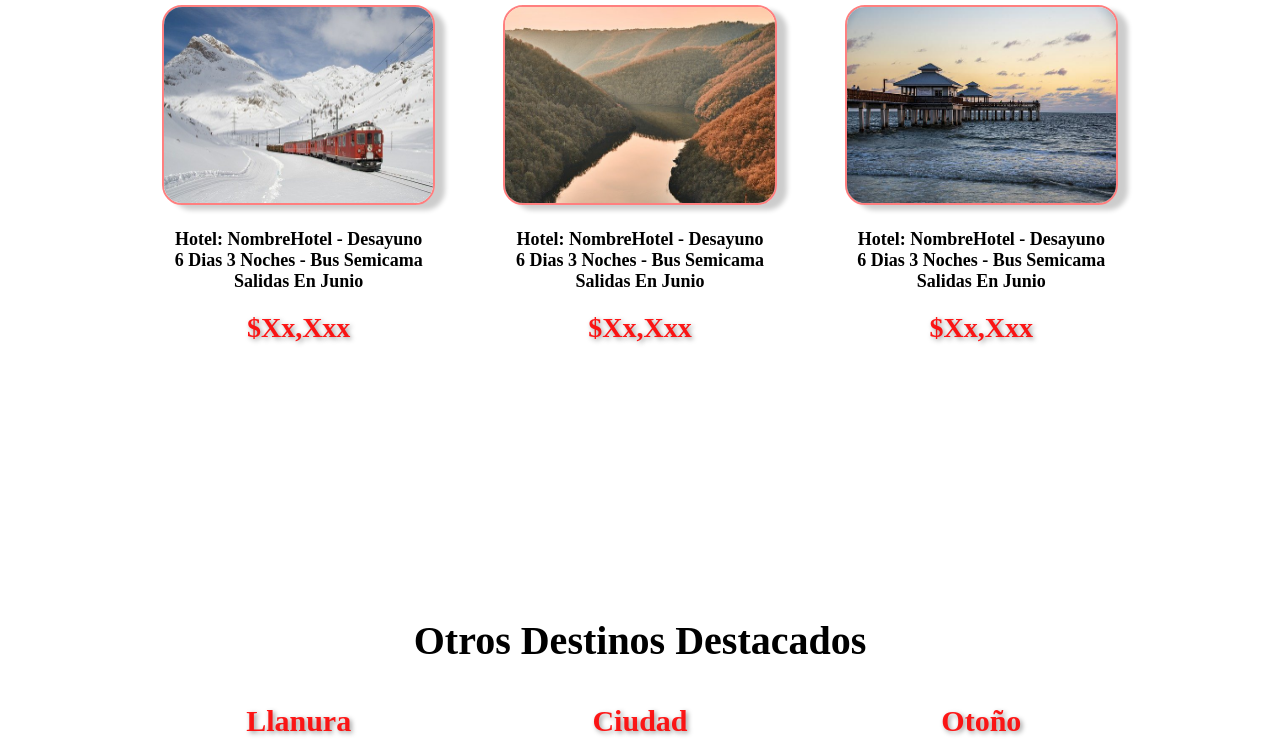
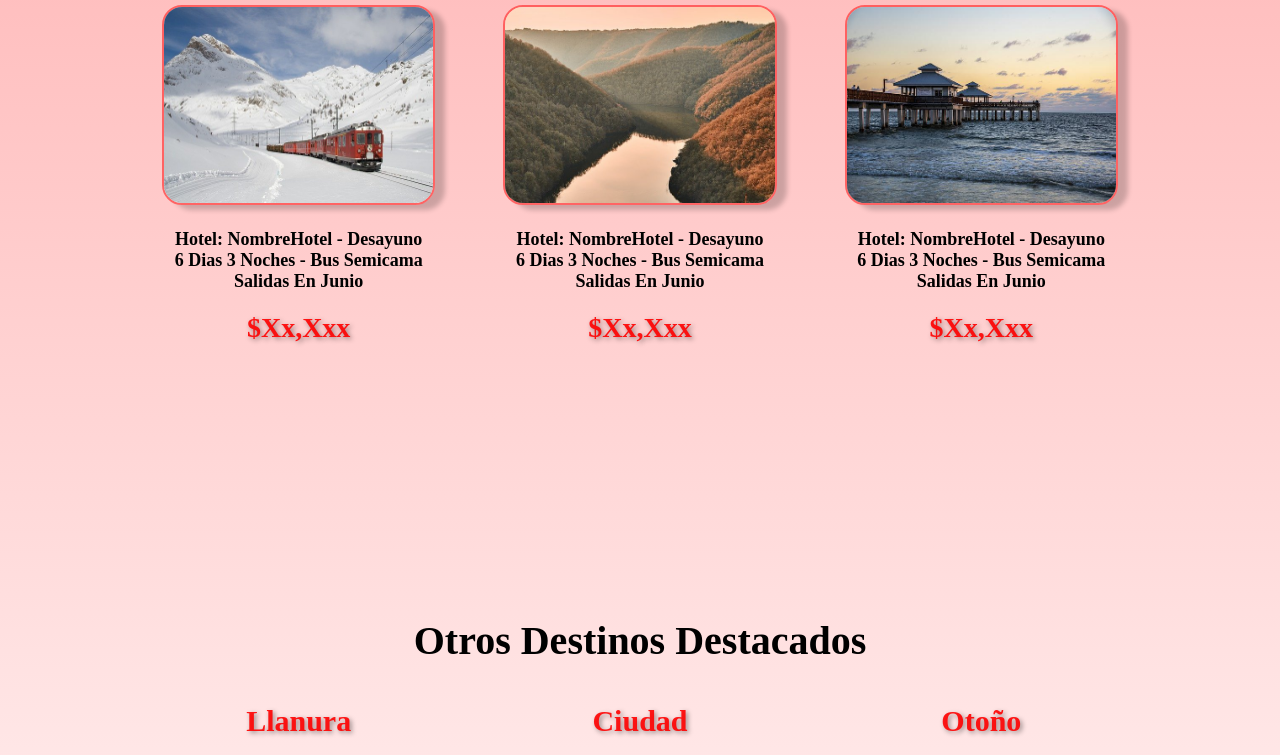
Before and after one commit to maurogildt/Entregable-2022-07-28, a plain HTML site: page index.html in a window 1280 px wide. Shown: the part 274-1029 px from the top of the page. Drawn offline with Linux system fonts and the light colour scheme.

Commit message:
agrege gradiente en el main

```diff
--- a/css/estilos.css
+++ b/css/estilos.css
@@ -54,6 +54,10 @@
 }
 
 /* main */
+main{
+    background: rgb(121,9,9);
+    background: linear-gradient(180deg, rgb(255, 0, 0, 0.3) 1%, rgba(255,255,255) 100%);
+}
 .destinos{
     padding: 10%;
     display: grid;
```
